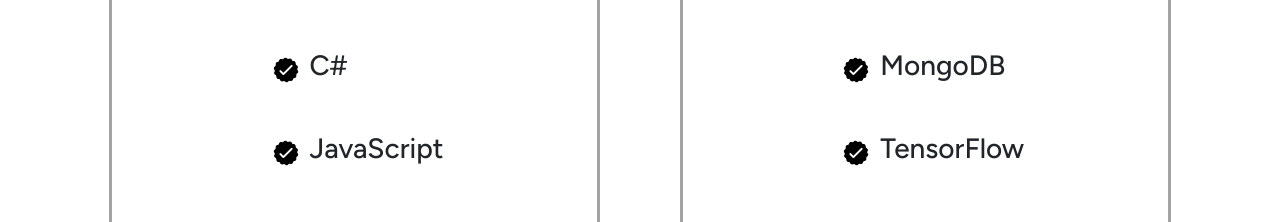
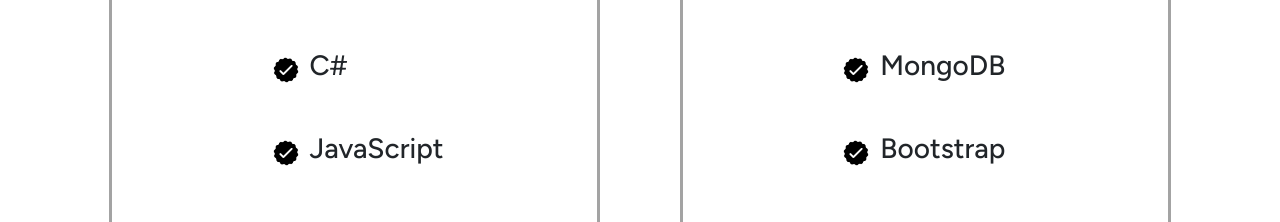
Before and after one commit to ryanpham17/portfolio, a React (Vite) app: page / in a window 1280 px wide. Shown: the part 1980-2202 px from the top of the page. Built offline with nearby package versions, Linux system fonts and the light colour scheme; a web font is replaced by a local one.

Commit message:
updated resume

```diff
--- a/src/components/Experience/Experience.jsx
+++ b/src/components/Experience/Experience.jsx
@@ -94,7 +94,7 @@
             <article>
               <img src={getImageURL("experience/checkmark.png")} alt="checkmarkIcon" className={styles.checkmarkImg}/>
               <div>
-                <h3>TensorFlow</h3>
+                <h3>Bootstrap</h3>
               </div>
             </article>
             <article>
```
Also changed, not shown: 1 other file (tests, documents, lock files or other folders).
